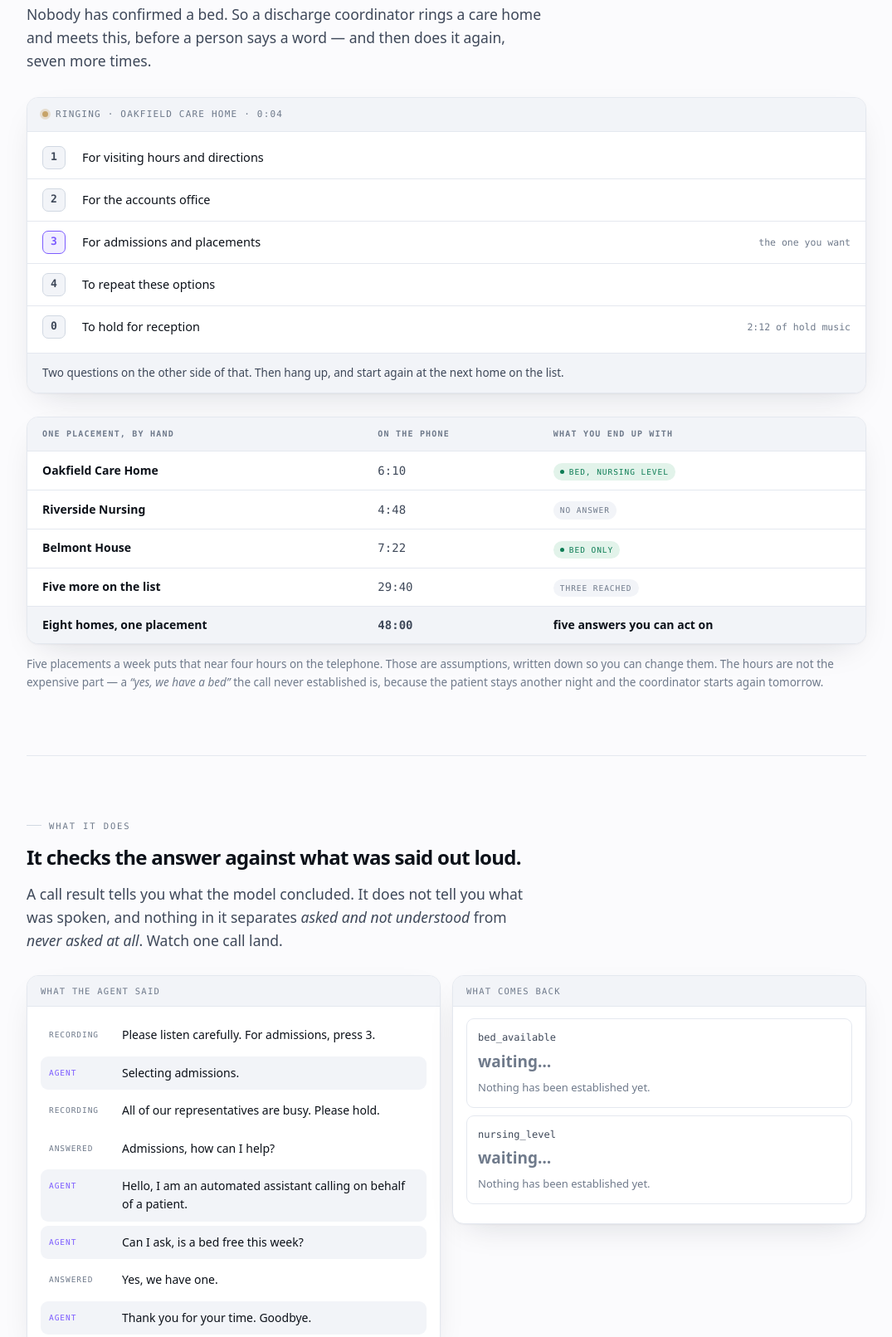
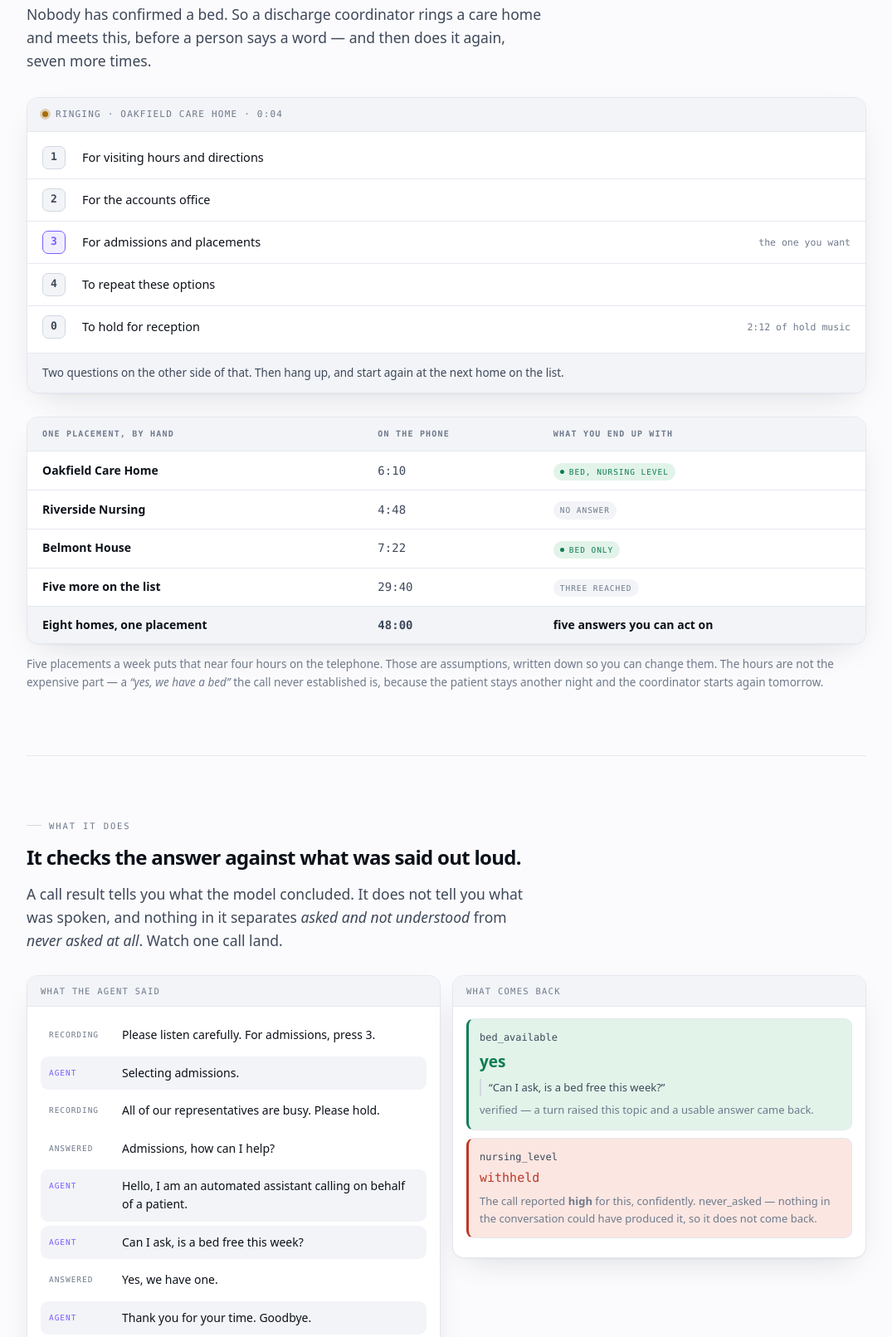
Before and after one commit to Elioz404/HOLDLINE, a website: page src/console/landing.html in a window 1280 px wide. Shown: the part 928-2539 px from the top of the page at 83% size, without its empty margins (102-1177 px from the left). Drawn offline with Linux system fonts and the light colour scheme.

Commit message:
docs: expand the landing page

```diff
--- a/src/console/landing.html
+++ b/src/console/landing.html
@@ -69,6 +69,11 @@
   .bar nav a { font-size:13px; color:#B9C2CF; text-decoration:none; padding:6px 11px; border-radius:7px; }
   .bar nav a:hover { background:rgba(255,255,255,.07); color:#fff; }
   .bar nav a.go { background:var(--brand); color:#fff; font-weight:600; }
+
+  /* The bar is sticky and 46px tall, so an anchor lands under it unless the
+     target reserves the room. Every in-page link in that bar points at one of
+     these, and arriving with the heading hidden reads as a broken link. */
+  #demo, #measured, #found { scroll-margin-top:62px; }
 
   /* Narrow screens: the strip keeps the brand and the one action that
      matters. A clipped nav reads as a broken page, which is the first
@@ -232,6 +237,7 @@
     <span class="brand"><span class="lamp" aria-hidden="true"></span>HOLDLINE</span>
     <span class="status" id="strip">line open &middot; simulation</span>
     <nav>
+      <a href="#demo">See a call</a>
       <a href="#measured">The numbers</a>
       <a href="#found">What phones found</a>
       <a class="go" href="/console">Open the console</a>
@@ -597,17 +603,59 @@
     }, after + 1000));
   }
 
-  $("replay").addEventListener("click", play);
+  // Play once, whichever way the reader arrives.
+  //
+  // Scrolling here is the common case and the observer handles it. Following
+  // the link in the bar is not: an anchor jump moves the page in one step and
+  // does not reliably produce an intersection callback, which would leave
+  // somebody who clicked "See a call" looking at two panels that say
+  // "waiting…" and never change. The hash is the second trigger for that.
+  var started = false;
+  function playOnce() {
+    if (started) return;
+    started = true;
+    play();
+  }
 
   reset();
+
+  // Three ways in, because this is the one part of the page worth watching and
+  // it must not be sitting on "waiting…" when somebody arrives.
+  //
+  // The observer is the normal path. The scroll handler is a backstop: it
+  // needs nothing but a scroll event and a rectangle, and it detaches itself
+  // the moment either one wins. The hash covers arriving by link, where the
+  // page moves in a single step.
+  function demoOnScreen() {
+    var box = $("demo").getBoundingClientRect();
+    return box.top < window.innerHeight * 0.9 && box.bottom > 0;
+  }
+
+  function onScroll() {
+    if (!demoOnScreen()) return;
+    window.removeEventListener("scroll", onScroll);
+    playOnce();
+  }
+  window.addEventListener("scroll", onScroll, { passive: true });
+
   if ("IntersectionObserver" in window) {
-    var seen = false;
     new IntersectionObserver(function (entries) {
-      entries.forEach(function (e) { if (e.isIntersecting && !seen) { seen = true; play(); } });
+      entries.forEach(function (e) { if (e.isIntersecting) playOnce(); });
     }, { threshold: 0.3 }).observe($("demo"));
-  } else {
-    play();
   }
+
+  // Already in view on load, on a short screen or a deep-linked reload.
+  if (demoOnScreen()) playOnce();
+
+  function playIfTargeted() {
+    if (location.hash === "#demo") playOnce();
+  }
+  window.addEventListener("hashchange", playIfTargeted);
+  playIfTargeted();
+
+  // The button under the transcript replays deliberately, so it bypasses the
+  // once-only guard the two triggers above share.
+  $("replay").addEventListener("click", play);
 })();
 </script>
 </body>
```
